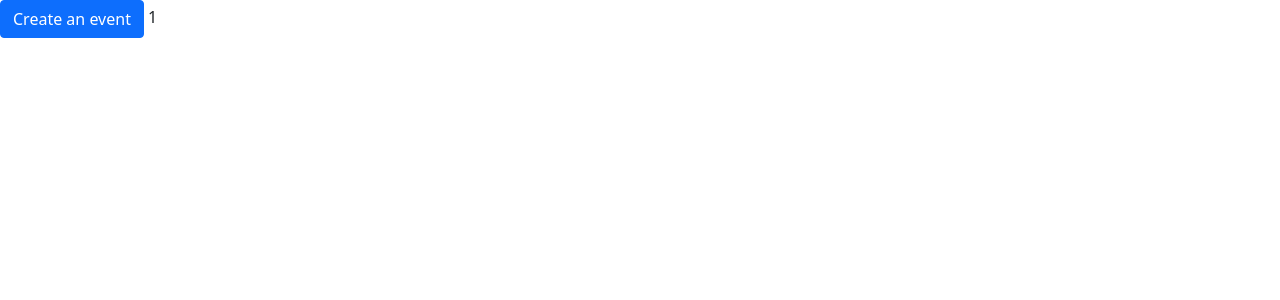
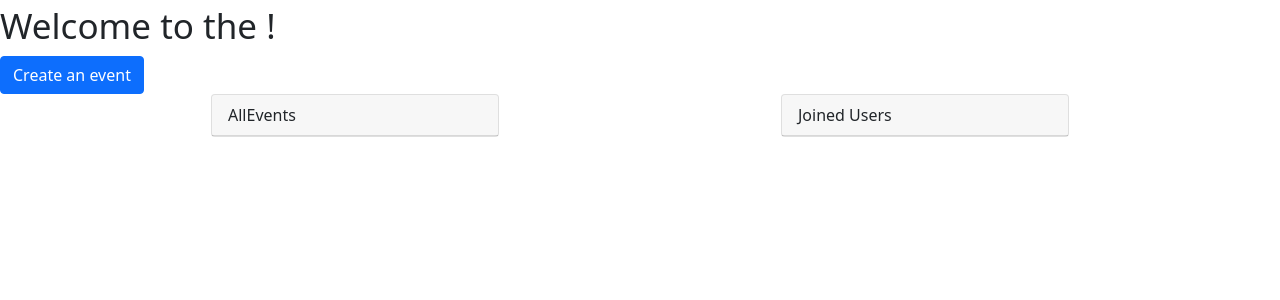
Before and after one commit to Lucky-Badger/SideJob, a Django app: page /groupEventsPage/1/ in a window 1280 px wide. Shown: the part 56-356 px from the top of the page. Run offline with Django 4.2, Linux system fonts and the light colour scheme; data comes from the database, SQL or seed files in the repository; data that the repository does not hold is empty.

Commit message:
Added some features

```diff
--- a/Group3Capstone/templates/groupEventsPage.html
+++ b/Group3Capstone/templates/groupEventsPage.html
@@ -44,6 +44,14 @@
         </div>
     </div>
 </nav>
+
+<div class = "page-header">
+   <h1>
+       {{ group.Group_Name}}
+      <small>Welcome to the !</small>
+   </h1>
+</div>
+
 <!-- Button trigger modal -->
 <button type="button" class="btn btn-primary" data-bs-toggle="modal" data-bs-target="#exampleModal">
     Create an event
@@ -105,10 +113,37 @@
         </div>
     </div>
 </div>
-{{ group.Group_Id }}
-  {% for i in events %}
-       {{ i.Event_Name }}
-        {% endfor %}
+<div class="container">
+    <div class="row">
+        <div class="col-lg-6 ">
+            <div class="card mx-auto" style="width: 18rem;">
+                <div class="card-header">
+                    AllEvents
+                </div>
+                <ul class="list-group list-group-flush">
+                    {% for i in events %}
+                        <li class="list-group-item"> {{ i.Event_Name }}</li>
+                    {% endfor %}
+                </ul>
+            </div>
+
+        </div>
+        <div class="col-lg-6 ">
+            <div class="card mx-auto" style="width: 18rem;">
+                <div class="card-header">
+                    Joined Users
+                </div>
+                <ul class="list-group list-group-flush">
+                    {% for i in users %}
+                        <li class="list-group-item"> {{ i.User_FName }}</li>
+                    {% endfor %}
+                </ul>
+            </div>
+        </div>
+    </div>
+</div>
+
+
 <script src="/../../static/Group3Capstone/js/bootstrap.min.js"></script>
 </body>
 </html>
--- a/Group3Capstone/views.py
+++ b/Group3Capstone/views.py
@@ -272,11 +272,14 @@ class GroupEventsPage(View):
         id = kwargs['group_id']
         object = Group.objects.get(Group_Id=id)
 
+        users = object.Joined_Users.all()
+
         eventName = request.POST['Event_Name']
         location = request.POST['Location']
         time  = request.POST['Time']
         groupDescription = request.POST['Description']
         event = Event(Event_Name=eventName, Event_Description=groupDescription, Group = object)
         event.save()
+        allEvents = Event.objects.all()
 
-        return render(request, "groupEventsPage.html", {"group": object})
+        return render(request, "groupEventsPage.html", {"group": object,"events": allEvents, "users": users,})
```
